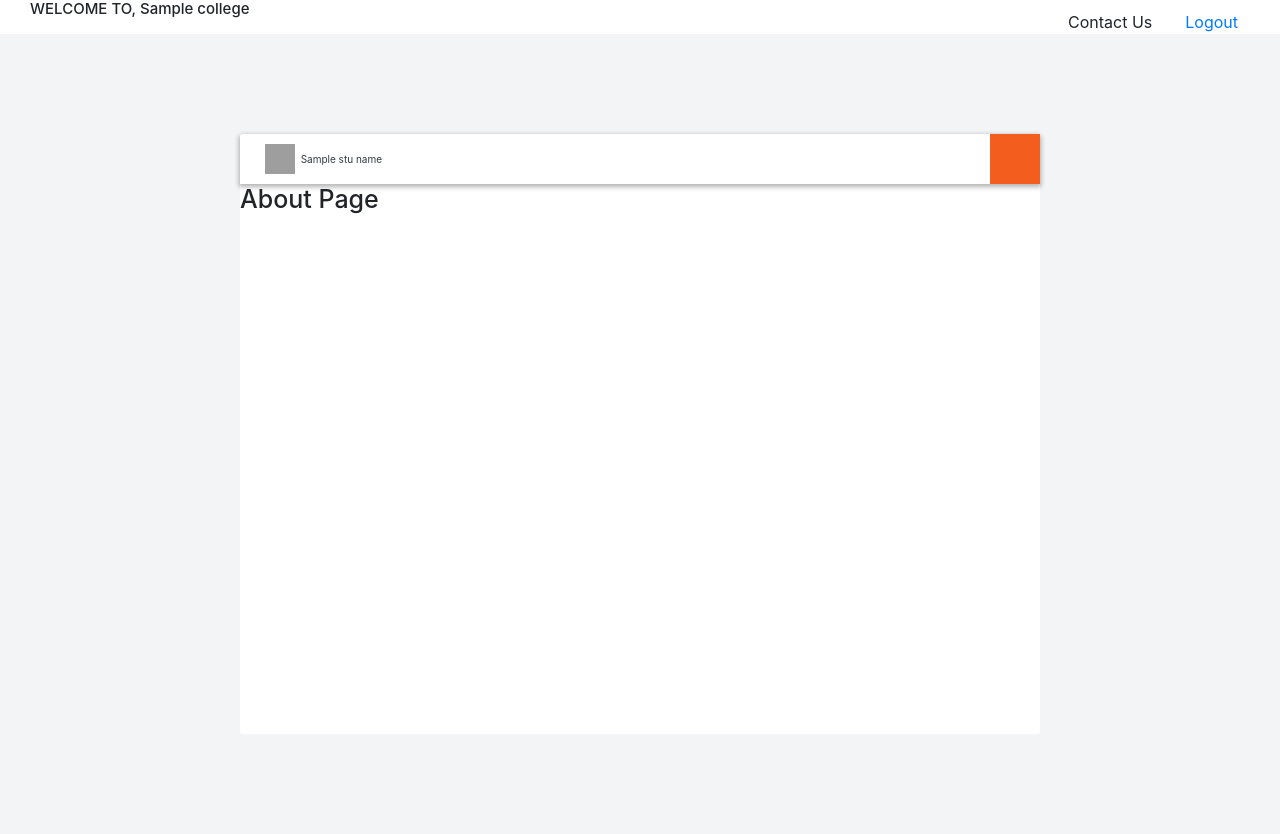
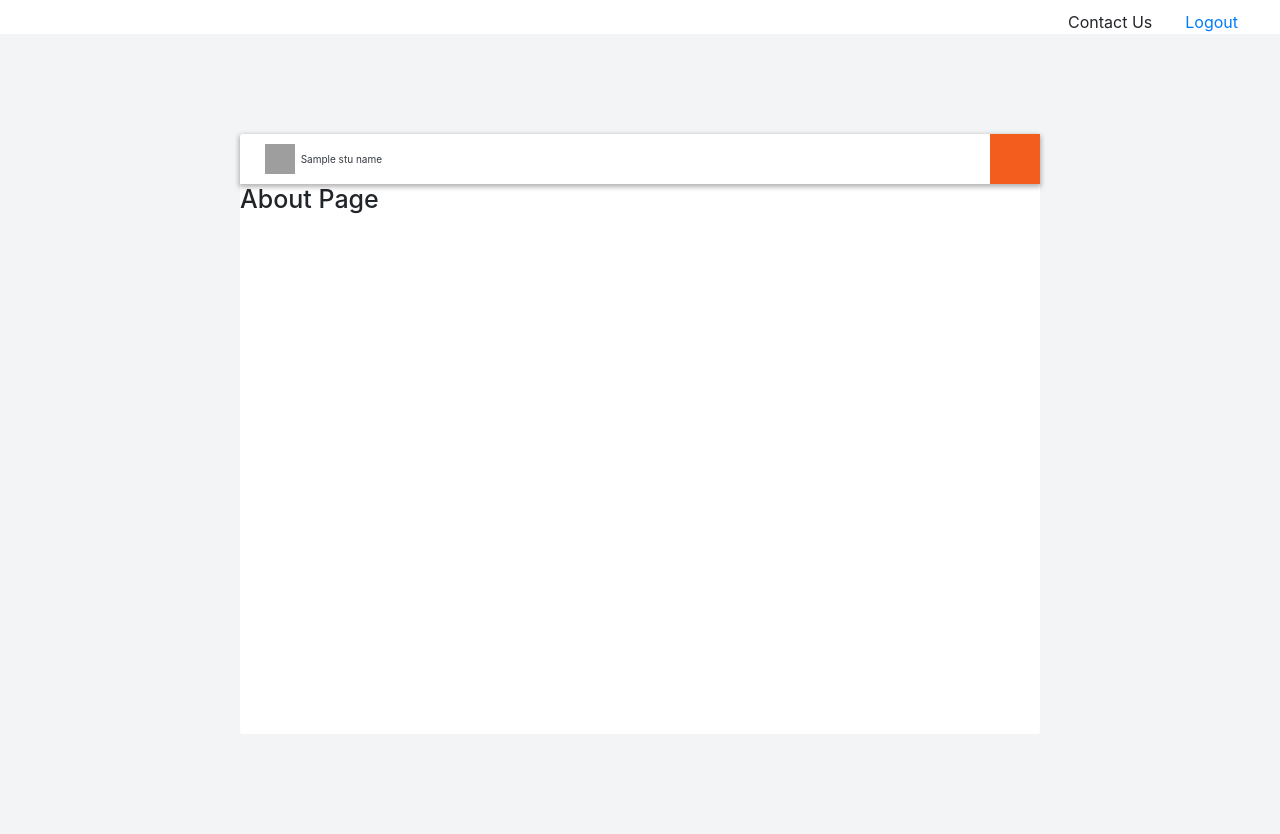
Before and after one commit to dhruvbansal49/online-examination-system, a Flask app: template templates/about.html in a window 1280 px wide. Run offline with Flask 2, Linux system fonts and the light colour scheme; the template is opened without the code that fills it: most values are stand-ins (such as "Sample title", 1, 10 or a date in 2020); some libraries are stand-ins or nearby versions; grey boxes are pictures that could not be loaded.

Commit message:
Update layout.html

```diff
--- a/templates/layout.html
+++ b/templates/layout.html
@@ -108,7 +108,7 @@
 
 
 </head>
-<h4 style="float:left;margin-left:30px;"> WELCOME TO, {{college}}</h4>
+<h4 style="float:left;margin-left:30px;color:white;"> WELCOME TO, {{college}}</h4>
 
 <form action="/" method="get">
 
```
